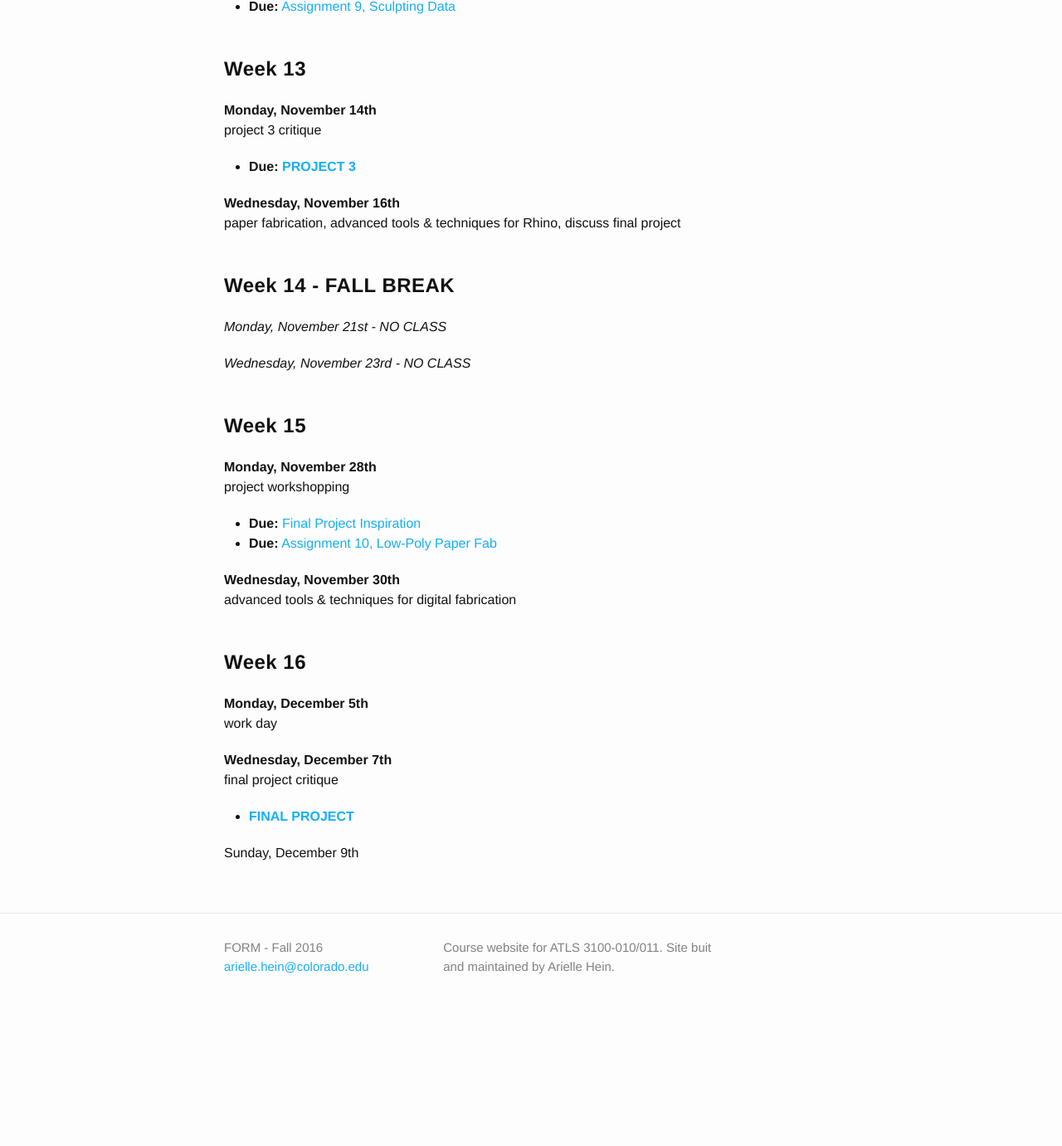
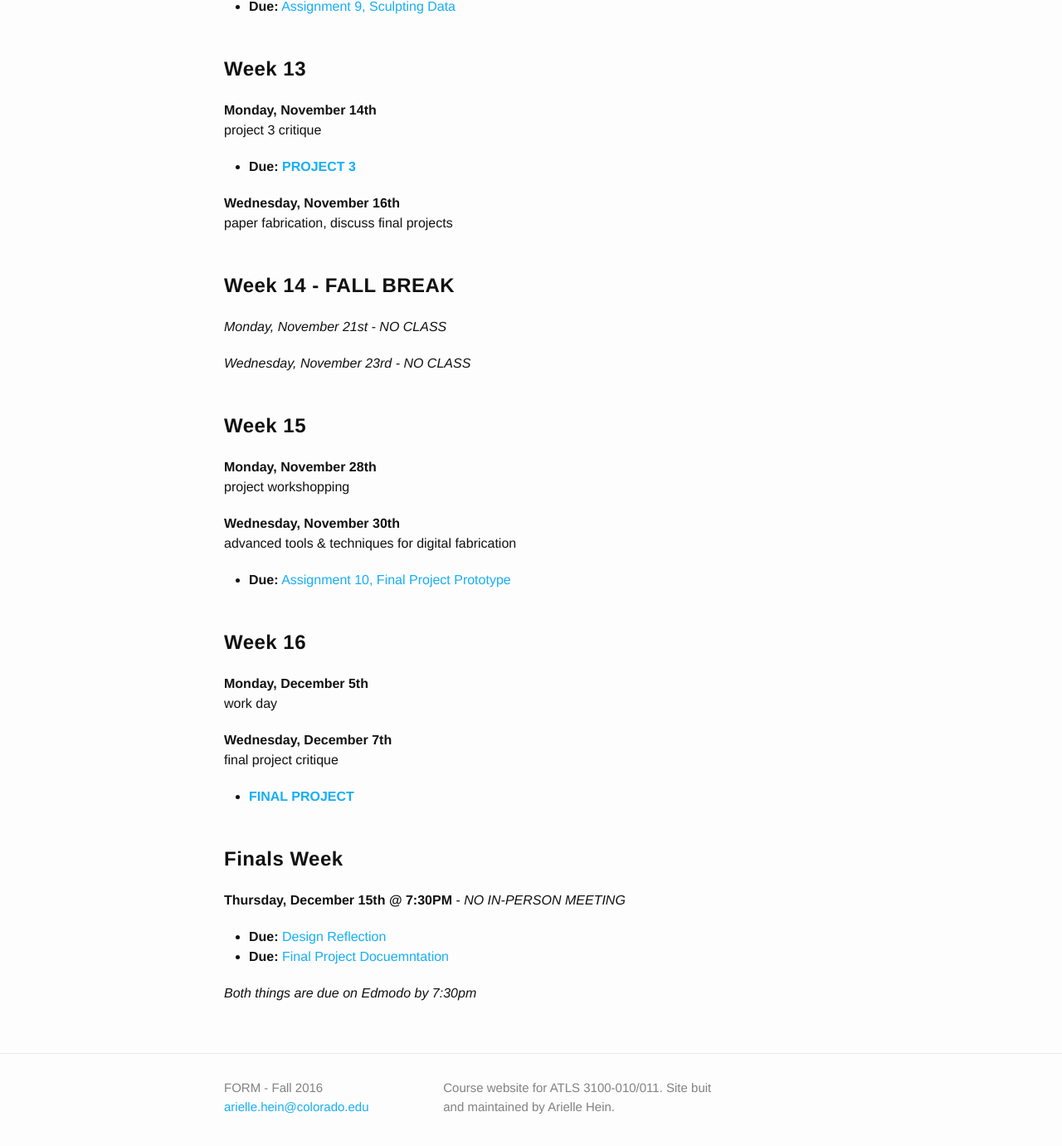
Before and after one commit to coloringchaos/form-fall-16, a Jekyll site: the page built from schedule.md, in a window 1280 px wide and 1400 px high, scrolled down 4007 px. Shown: the top 1381 px of the window at 83% size. Built offline with Jekyll 4.4.1, drawn with Linux system fonts in a browser that asks for light colours; before the commit the page ends 5248 px from its top, so only the background shows below that.

Commit message:
final projects

```diff
--- a/schedule.md
+++ b/schedule.md
@@ -122,7 +122,7 @@ Assignments are due on the day that they are listed.
 
 + **Due: [PROJECT 3](/form-fall-16/project-3)**
 
-**Wednesday, November 16th** <br> paper fabrication, advanced tools & techniques for Rhino, discuss final project
+**Wednesday, November 16th** <br> paper fabrication, discuss final projects
 
 # Week 14 - FALL BREAK
 *Monday, November 21st - NO CLASS*
@@ -132,10 +132,11 @@ Assignments are due on the day that they are listed.
 # Week 15
 **Monday, November 28th** <br> project workshopping
 
-+ **Due:** [Final Project Inspiration]()
-+ **Due:** [Assignment 10, Low-Poly Paper Fab](/form-fall-16/assignment-10)
+<!-- + **Due:** [Final Project Inspiration]() -->
 
 **Wednesday, November 30th** <br> advanced tools & techniques for digital fabrication
+
++ **Due:** [Assignment 10, Final Project Prototype](/form-fall-16/assignment-10)
 
 # Week 16
 **Monday, December 5th** <br> work day
@@ -144,4 +145,10 @@ Assignments are due on the day that they are listed.
 
 + **[FINAL PROJECT](/form-fall-16/final-project)**
 
-Sunday, December 9th
+# Finals Week
+**Thursday, December 15th @ 7:30PM**  - *NO IN-PERSON MEETING*
+
++ **Due:** [Design Reflection](/form-fall-16/manifesto)
++ **Due:** [Final Project Docuemntation](/form-fall-16/final-project)
+
+*Both things are due on Edmodo by 7:30pm*
```
Also changed, not shown: assignments/assignment-10.md (+13 -1 lines), assignments/design-reflection.mdown (deleted, +0 -7 lines), assignments/final-project.md (+2 -7 lines), assignments/manifesto.md (added, +22 -0 lines).
